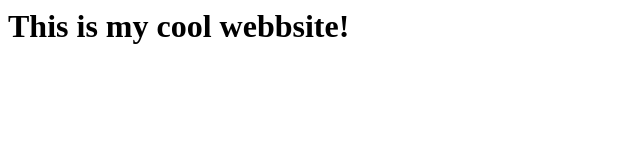
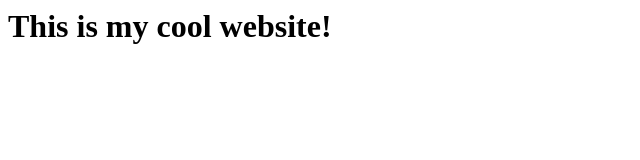
Before and after one commit to danhett/ShiftClickProject, a plain HTML site: page index.html in a window 1280 px wide. Shown: the full height of the page, 0-640 px from the left. Drawn offline with Linux system fonts and the light colour scheme.

Commit message:
Fixed typo

```diff
--- a/index.html
+++ b/index.html
@@ -3,5 +3,5 @@
 </head>
 
 <body>
-    <h1>This is my cool webbsite!</h1>
+    <h1>This is my cool website!</h1>
 </body>
```
